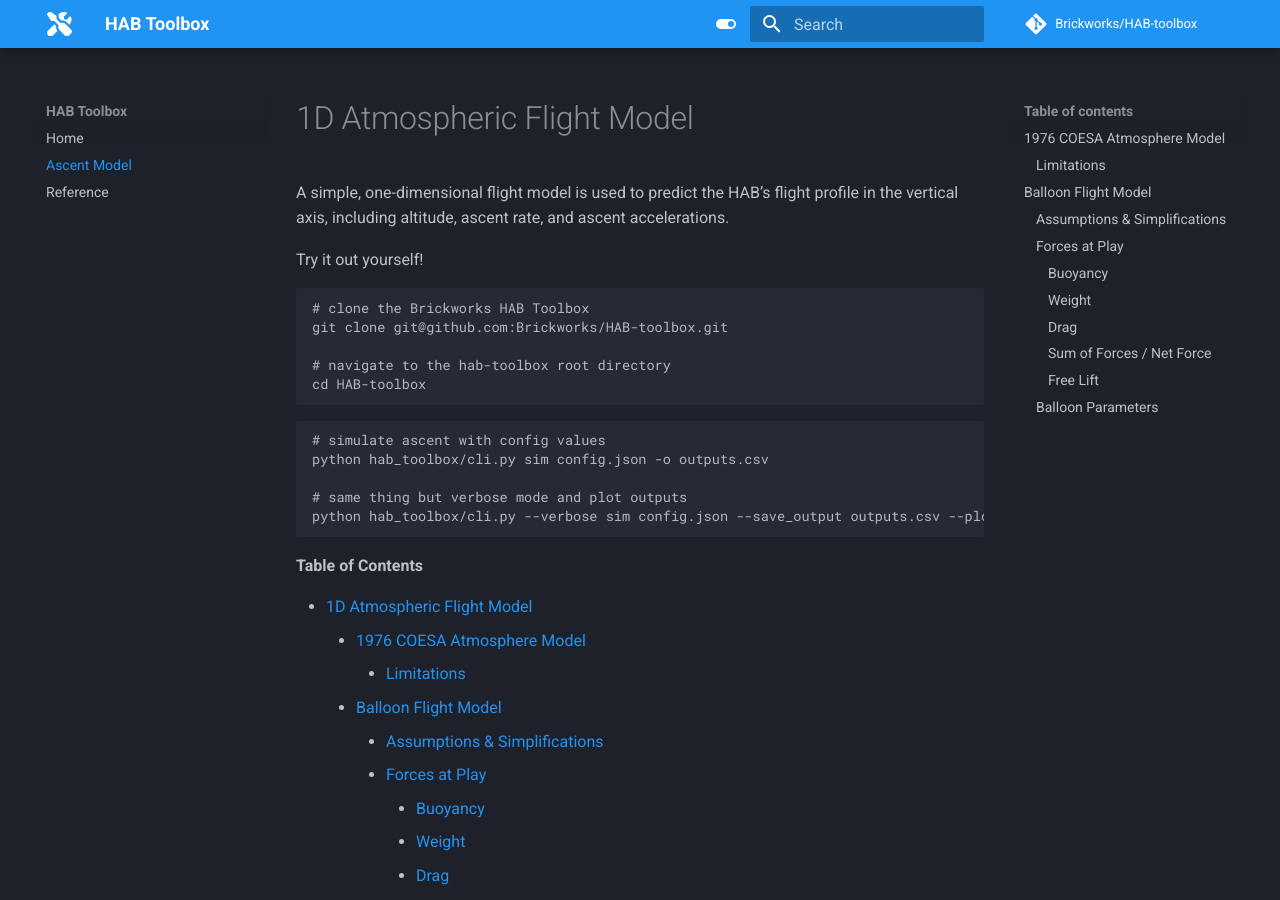
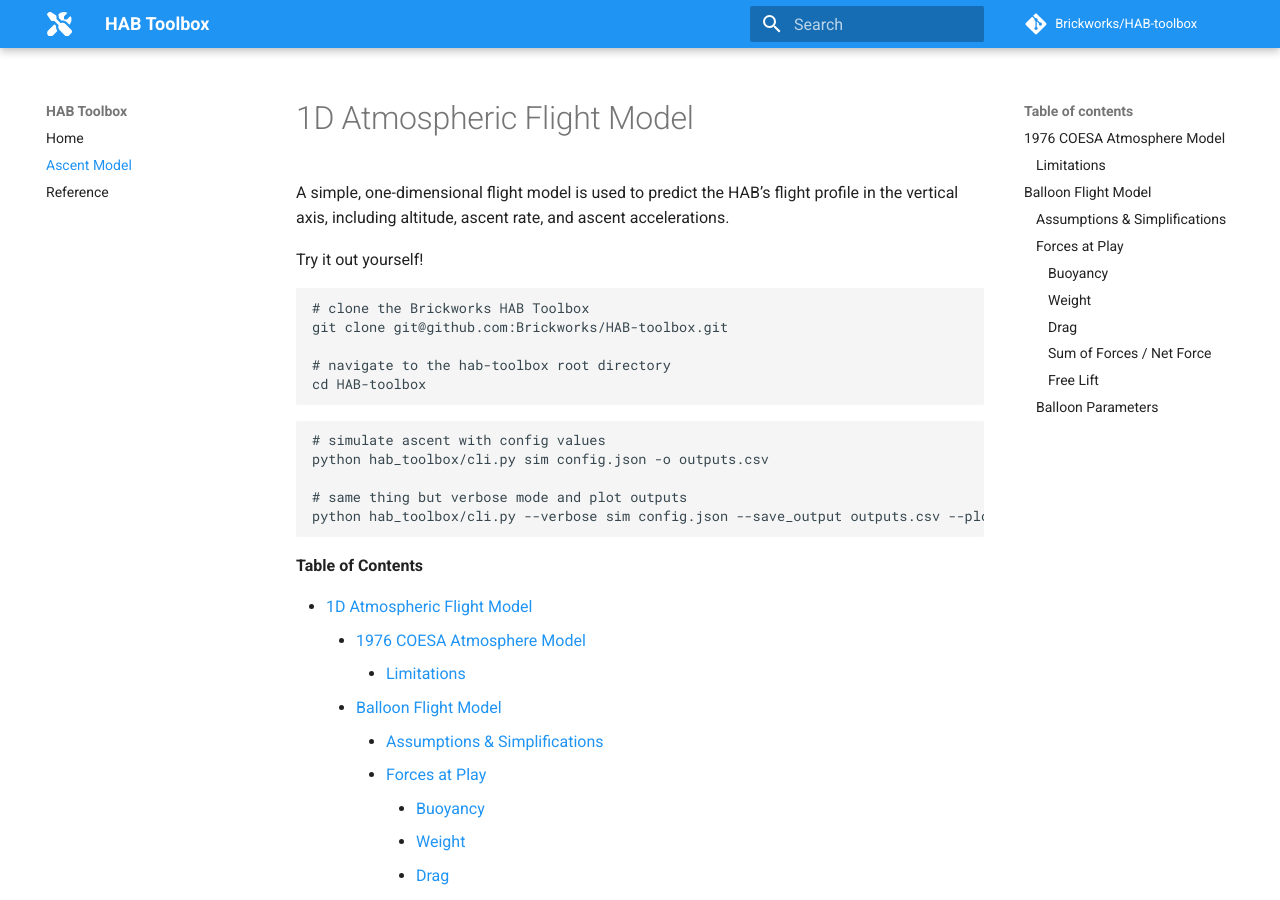
Before and after one commit to Brickworks/HAB-toolbox, an MkDocs documentation site: the page built from docs/ascent_model.md, in a window 1280 px wide and 900 px high. Built offline with MkDocs 1.6.1 and Material for MkDocs 9.7.7, drawn with Linux system fonts in a browser that asks for light colours; comment, search, counter and statistics services are not loaded.

Commit message:
DOCS: switch to light theme

```diff
--- a/mkdocs.yml
+++ b/mkdocs.yml
@@ -13,18 +13,9 @@ theme:
     logo: fontawesome/solid/tools
   favicon: img/favicon.ico
   palette:
-  - scheme: slate
+  - scheme: default
     primary: blue
     accent: blue
-    toggle:
-      icon: material/toggle-switch
-      name: Switch to dark mode
-  - scheme: slate
-    primary: blue
-    accent: blue
-    toggle:
-      icon: material/toggle-switch-off-outline
-      name: Switch to light mode
 
 plugins:
   - search
```
